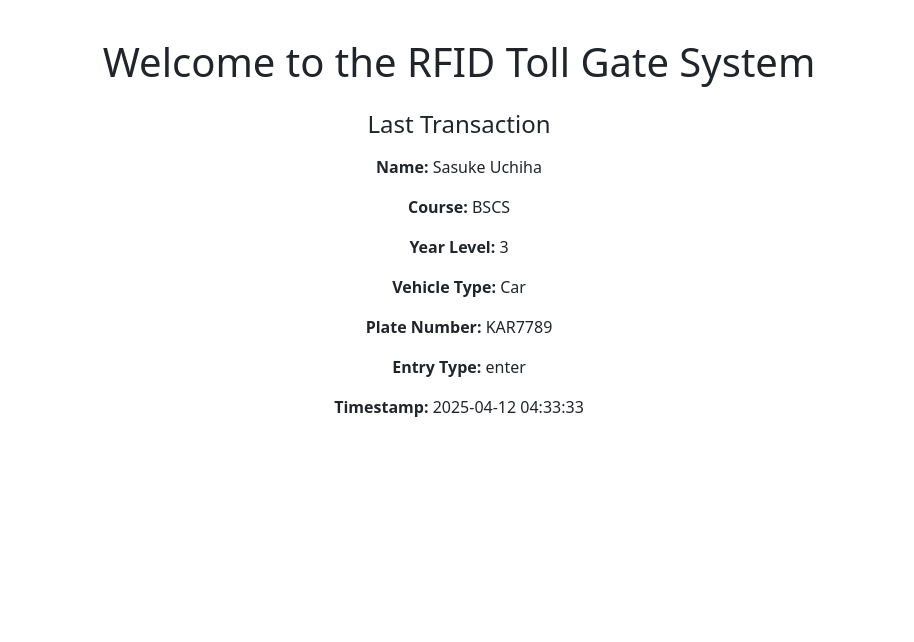
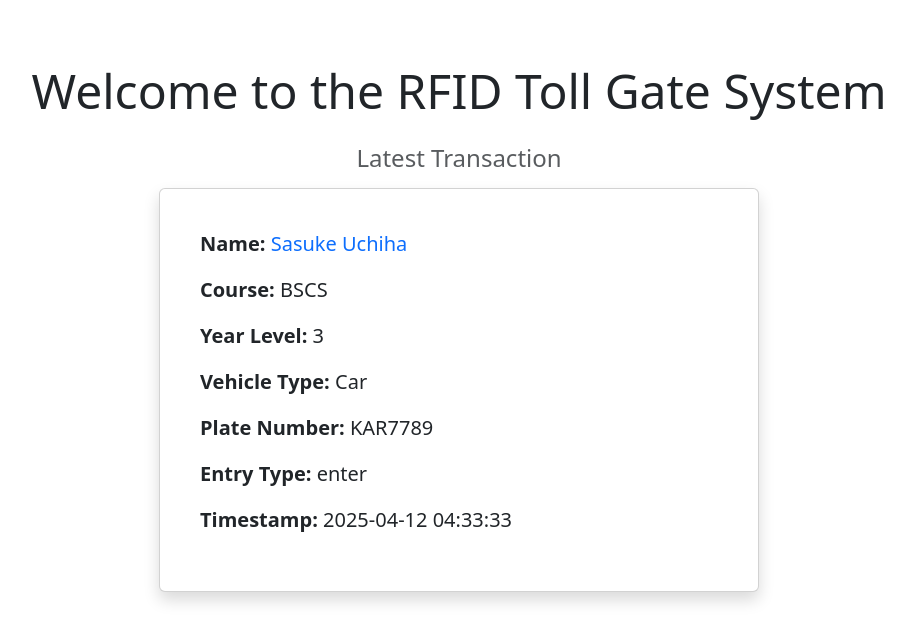
Before and after one commit to KennyNeutron/RFID_Toll_Gate, a Flask app: page / in a window 1280 px wide. Shown: the part 56-698 px from the top of the page, without its empty margins (181-1095 px from the left). Run offline with Flask 3, Linux system fonts and the light colour scheme; data comes from the database, SQL or seed files in the repository; both versions use the stored data as it was after the commit.

Commit message:
fixed the home page view (just arranged everything)

```diff
--- a/templates/index.html
+++ b/templates/index.html
@@ -1,12 +1,15 @@
 {% extends "base.html" %}
+{% block content %}
+<div class="container mt-5">
+  <div class="text-center">
+    <h1 class="mb-4 display-5">Welcome to the RFID Toll Gate System</h1>
+    <h4 class="mb-3 text-muted">Latest Transaction</h4>
+  </div>
 
-{% block content %}
-  <div class="text-center">
-    <h1 class="mt-4">Welcome to the RFID Toll Gate System</h1>
-    <h4 class="mt-4">Last Transaction</h4>
-
-    <div id="latest-transaction" class="mt-3">
-      <p><strong>Name:</strong> <span id="name">Loading...</span></p>
+  <div class="d-flex justify-content-center">
+    <div class="card shadow p-4 fs-5" style="max-width: 600px; width: 100%;">
+      <div class="card-body" id="latest-transaction">
+        <p><strong>Name:</strong> <span id="name" class="text-primary">Loading...</span></p>
         <p><strong>Course:</strong> <span id="course">Loading...</span></p>
         <p><strong>Year Level:</strong> <span id="year_level">Loading...</span></p>
         <p><strong>Vehicle Type:</strong> <span id="vehicle_type">Loading...</span></p>
@@ -15,6 +18,8 @@
         <p><strong>Timestamp:</strong> <span id="timestamp">Loading...</span></p>
       </div>
     </div>
+  </div>
+</div>
 
 <script src="{{ url_for('static', filename='scripts.js') }}"></script>
 {% endblock %}
```
Also changed, not shown: static/styles.css (+9 -0 lines), rfid_gate.db. Lines whose indentation alone changed are shown as unchanged.
